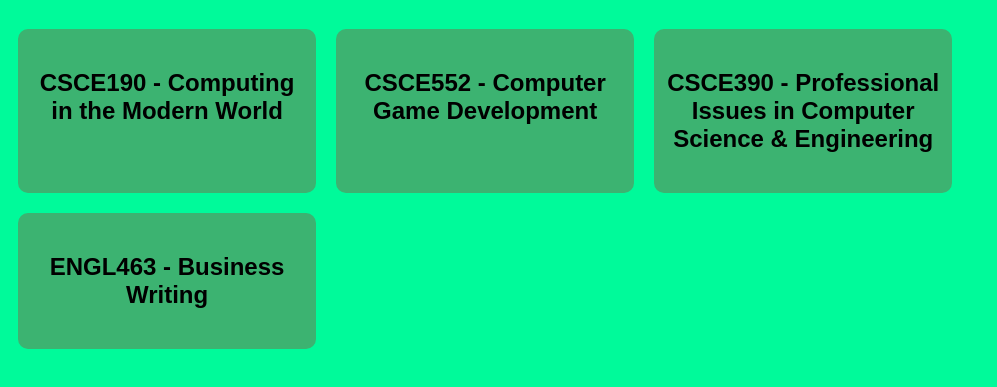
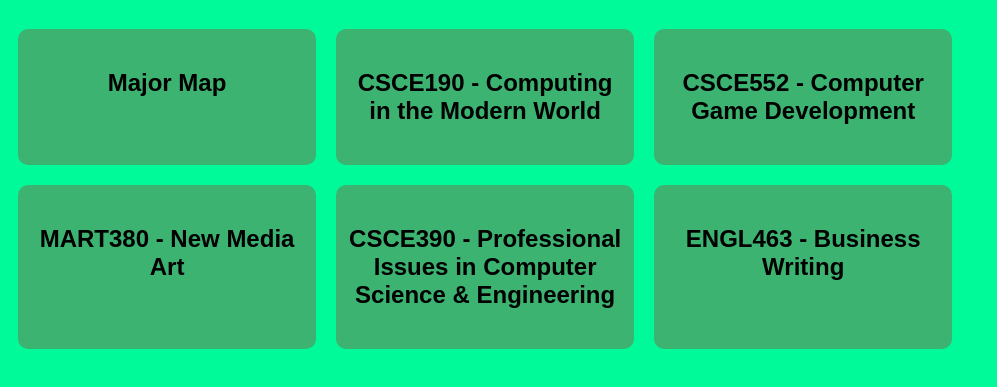
Before and after one commit to SclafaniDamian/Personal-Website, a plain HTML site: page index.html in a window 1280 px wide. Shown: the part 61-448 px from the top of the page, without its empty margins (0-997 px from the left). Drawn offline with Linux system fonts and the light colour scheme.

Commit message:
mart380added

```diff
--- a/index.html
+++ b/index.html
@@ -9,6 +9,11 @@
 
         <div class="assignments">
 
+            <!--Major Map-->
+            <section class="assignment">
+                <a href="Comp Sci major Map.pdf"><h2>Major Map</h2></a>
+            </section>
+
             <!--CSCE190 - Computing in the Modern World-->
             <section class="assignment">
                 <a href="csce190.html"><h2>CSCE190 - Computing in the Modern World</h2></a>
@@ -17,6 +22,11 @@
             <!--CSCE552 - Computer Game Development-->
             <section class="assignment">
                 <a href="csce552.html"><h2>CSCE552 - Computer Game Development</h2></a>
+            </section>
+
+            <!--MART380 - New Media Art-->
+            <section class="assignment">
+                <a href="https://nightstorm1202.itch.io/quest-for-the-stone"><h2>MART380 - New Media Art</h2></a>
             </section>
 
             <!--CSCE390 - Professional Issues in Computer Science & Engineering-->
```
Also changed, not shown: 1 other file.
